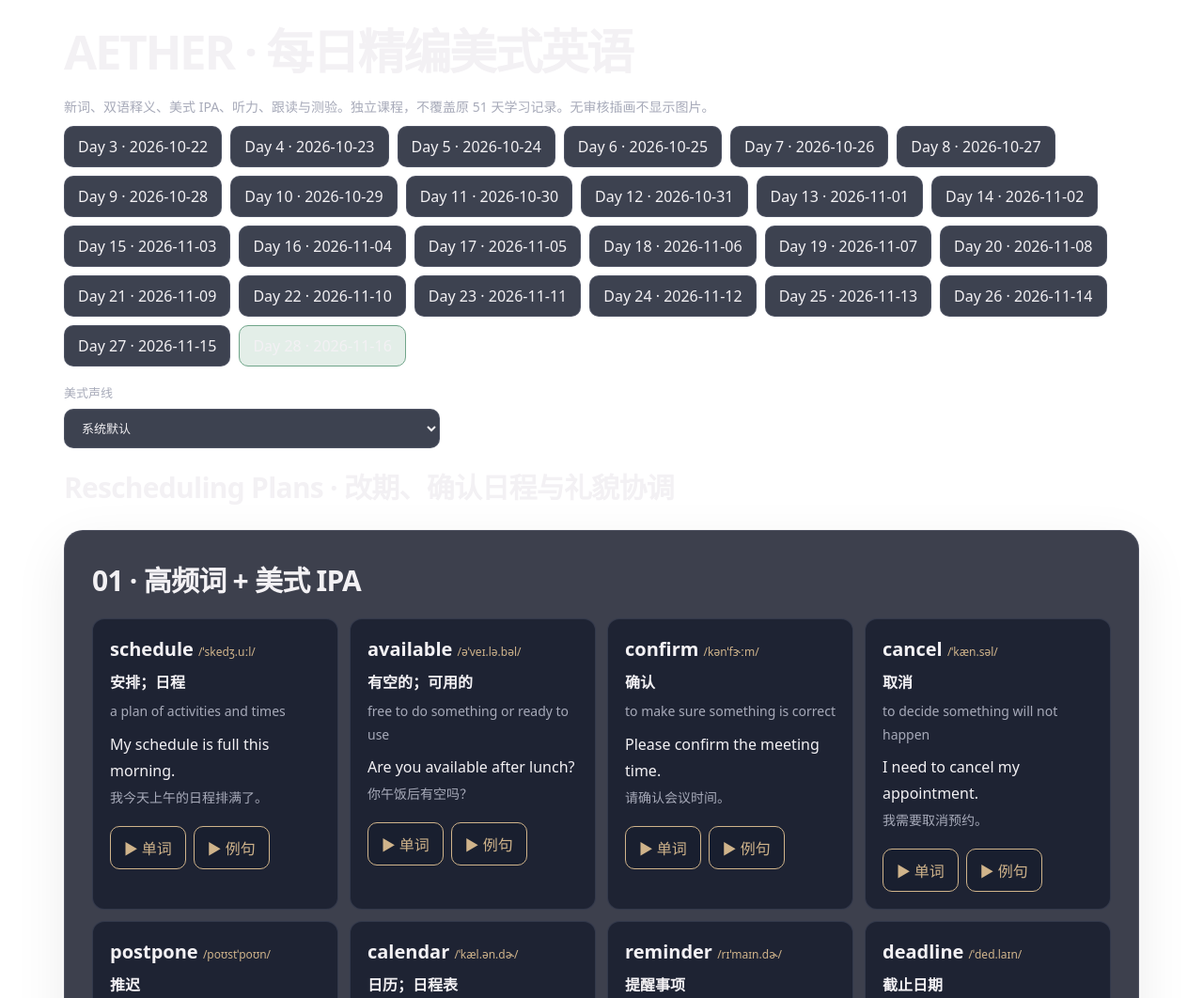
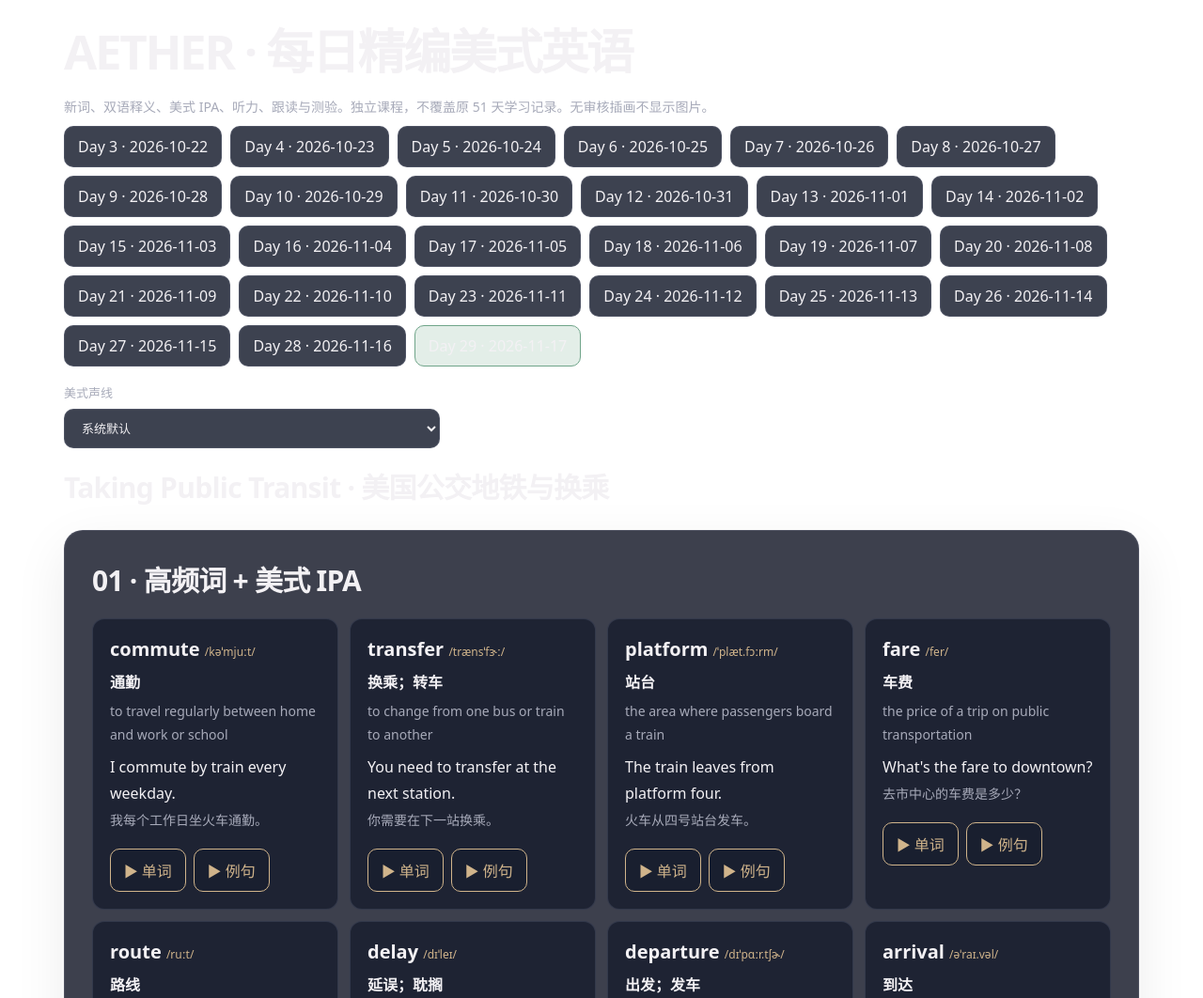
Before and after one commit to cckkk-888/aether-english, a plain HTML site: page daily.html in a window 1280 px wide. Shown: the top 1062 px of the page at 94% size. Drawn offline with Linux system fonts and the light colour scheme.

Commit message:
feat(english): register Day 29 public transit lesson

```diff
--- a/daily.html
+++ b/daily.html
@@ -5,7 +5,7 @@
 <meta name="viewport" content="width=device-width, initial-scale=1, viewport-fit=cover">
 <meta name="theme-color" content="#090c14">
 <meta name="description" content="AETHER English 每日精编美式英语：高频词、准确美式 IPA、双语例句、日常听力、Shadowing、语法与练习。">
-<title>AETHER English · 每日精编 · Day 28</title>
+<title>AETHER English · 每日精编 · Day 29</title>
 </head>
 <body>
 <main id="app" aria-live="polite">课程加载中…</main>
@@ -36,6 +36,7 @@
 <script src="./daily-2026-11-14.js"></script>
 <script src="./daily-2026-11-15.js"></script>
 <script src="./daily-2026-11-16.js"></script>
+<script src="./daily-2026-11-17.js"></script>
 <script src="./daily-events.js"></script>
 <script src="./daily-render.js"></script>
 </body>
```
